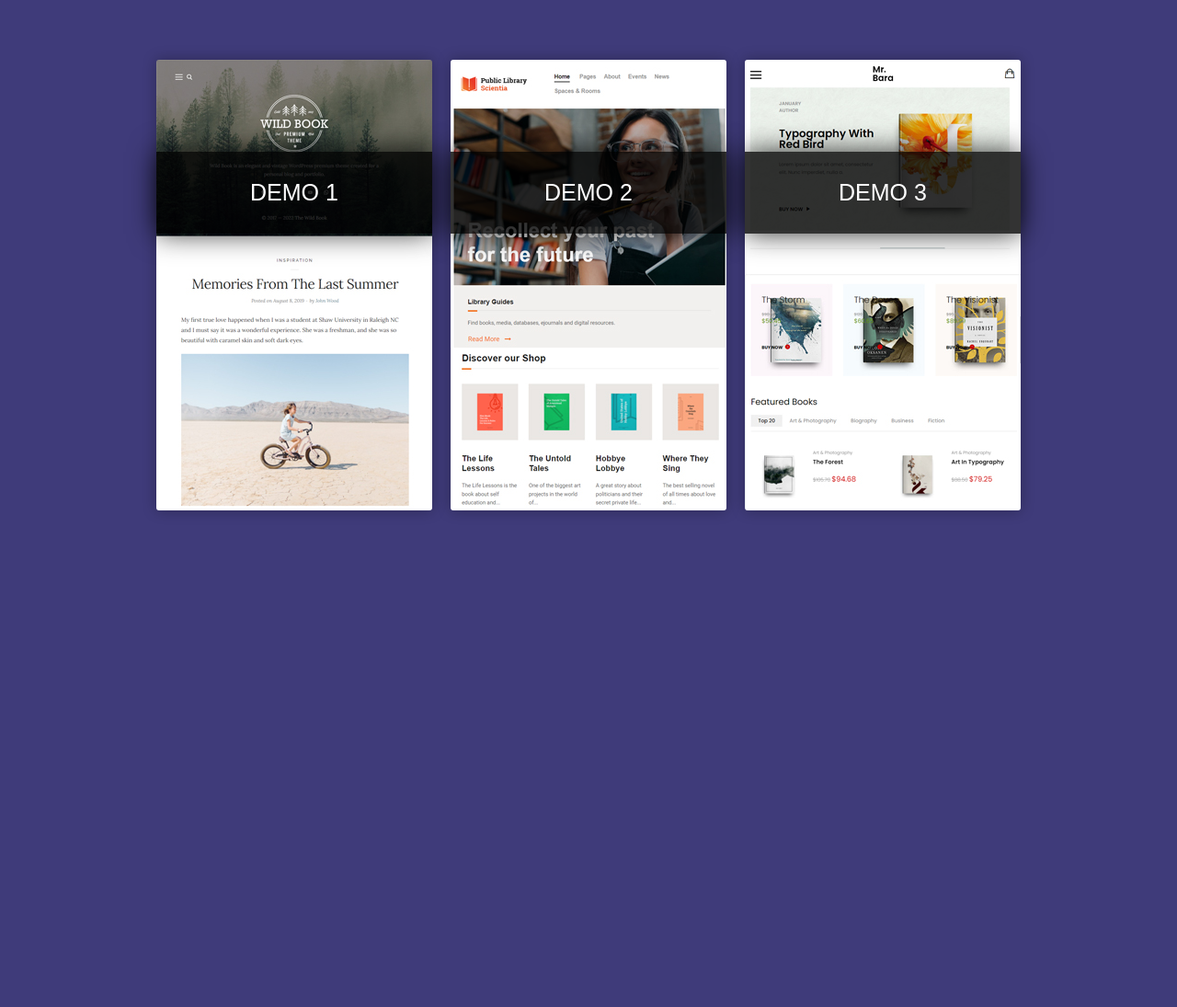
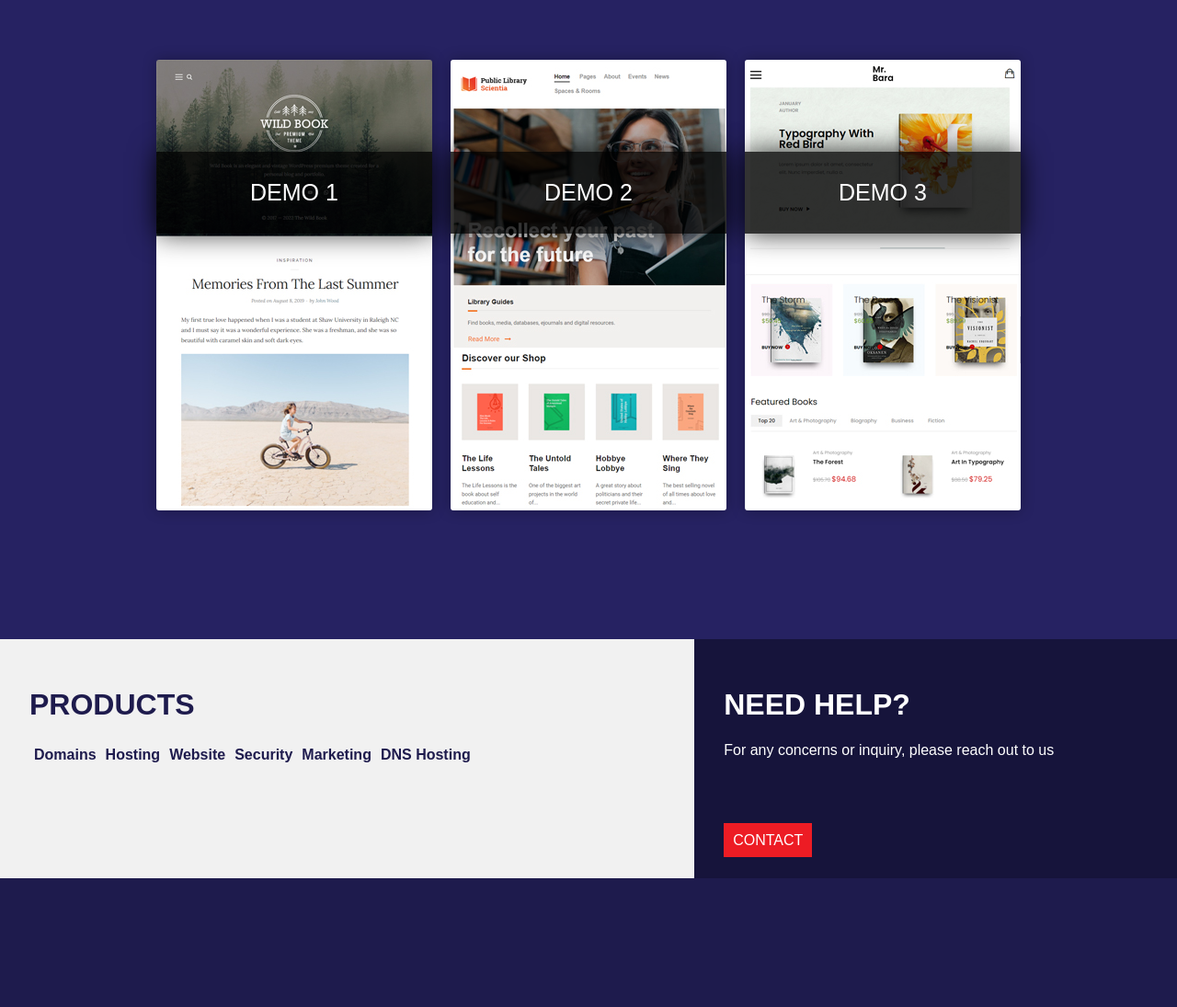
Before and after one commit to nikkoaballe/demo-carousel, a plain HTML site: page demo-carousel.html in a window 1280 px wide. Shown: the whole page at 92% size. Before the commit the page ends 800 px from the top, so only its background shows below. Drawn offline with Linux system fonts and the light colour scheme.

Commit message:
semi-final commit

```diff
--- /dev/null
+++ b/assets/footer.css
@@ -0,0 +1,61 @@
+#footer{
+    margin-top:80px;
+    width:100%;
+    background-color: #1e1b4d;
+    color:white;
+    font-family:"Montserrat",sans-serif;
+    min-height:400px;
+    position:relative;
+    left:0 !important;
+    right:0 !important;
+    padding-left:-10px;
+    padding-right:-15px;
+}
+.flex-container {
+    display: flex;
+}
+.flex-left {
+    background-color: #f1f1f1;
+    color:#1e1b4d;
+    width:60%;
+    padding:2em;
+}
+.flex-right {
+    background-color: #16143b;
+    width:40%;
+    padding:2em;
+}
+.menu-list  {
+    display: flex;
+    flex-wrap:wrap;
+    list-style: none;
+    padding: 0;
+}
+.menu-item  {
+    box-sizing: border-box;
+    padding:5px;
+    font-weight:600;
+}
+.flex-right > p {
+	margin-bottom: 80px;
+}
+
+@media(max-width:768px){
+    body{
+        font-size:-1em;
+    }
+    #footer{
+        margin:0;
+    }
+    .flex-container {
+        display: block;
+    }
+    .flex-left {
+        width:100% !important;
+        padding:1em;
+    }
+    .flex-right {
+        width:100% !important;
+        padding:1em;
+    }
+}
--- a/assets/style.css
+++ b/assets/style.css
@@ -1,9 +1,22 @@
 body {
 	font-family: 'Montserrat', sans-serif;
-	background: #3f3b7a;
+	background: #262262;
+	display:block;
+	margin:0;
+	padding:0;
 }
 a {
   text-decoration: none;
+}
+.action-button{
+	margin-top:15px;
+	padding-bottom: 150px;
+	background:#ed1c24;
+	padding:10px;
+	color:white;
+}
+.action-button > a{
+	font-weight: 500;
 }
 .conatiner {
 	width: 100%;
@@ -26,6 +39,8 @@ a {
 	-webkit-box-direction: normal;
 	    -ms-flex-direction: row;
 	        flex-direction: row;
+	margin-bottom:50px;
+	padding: 0;
 }
 
 .box {
--- a/demo-carousel.html
+++ b/demo-carousel.html
@@ -1,11 +1,12 @@
 <!DOCTYPE html>
-<html lang="en">
+<html>
 <head>
     <meta charset="UTF-8">
     <meta http-equiv="X-UA-Compatible" content="IE=edge">
     <meta name="viewport" content="width=device-width, initial-scale=1.0">
     <title>Document</title>
     <link rel="stylesheet" href="assets/style.css">
+    <link rel="stylesheet" href="assets/footer.css">
 </head>
 <body>
     <div class="conatiner">
@@ -44,6 +45,28 @@
             </div>
             -->
         </div>
+        <div class="wrap">
+            <div id="footer">
+                <div class="flex-container">
+                    <div class="flex-left">
+                        <h1 >PRODUCTS</h1>
+                        <ul class="menu-list">
+                            <li class="menu-item">Domains</li>
+                            <li class="menu-item">Hosting</li>
+                            <li class="menu-item">Website</li>
+                            <li class="menu-item">Security</li>
+                            <li class="menu-item">Marketing</li>
+                            <li class="menu-item">DNS Hosting</li>
+                        </ul>
+                    </div>
+                    <div class="flex-right">
+                        <h1>NEED HELP?</h1>
+                        <p>For any concerns or inquiry, please reach out to us</p>
+                        <a class="action-button" href="https://ausomedomains.com/contact/">CONTACT</a>
+                    </div>
+                </div>
+            </div>
+        </div>
     </div>
 </body>
 </html>
```
